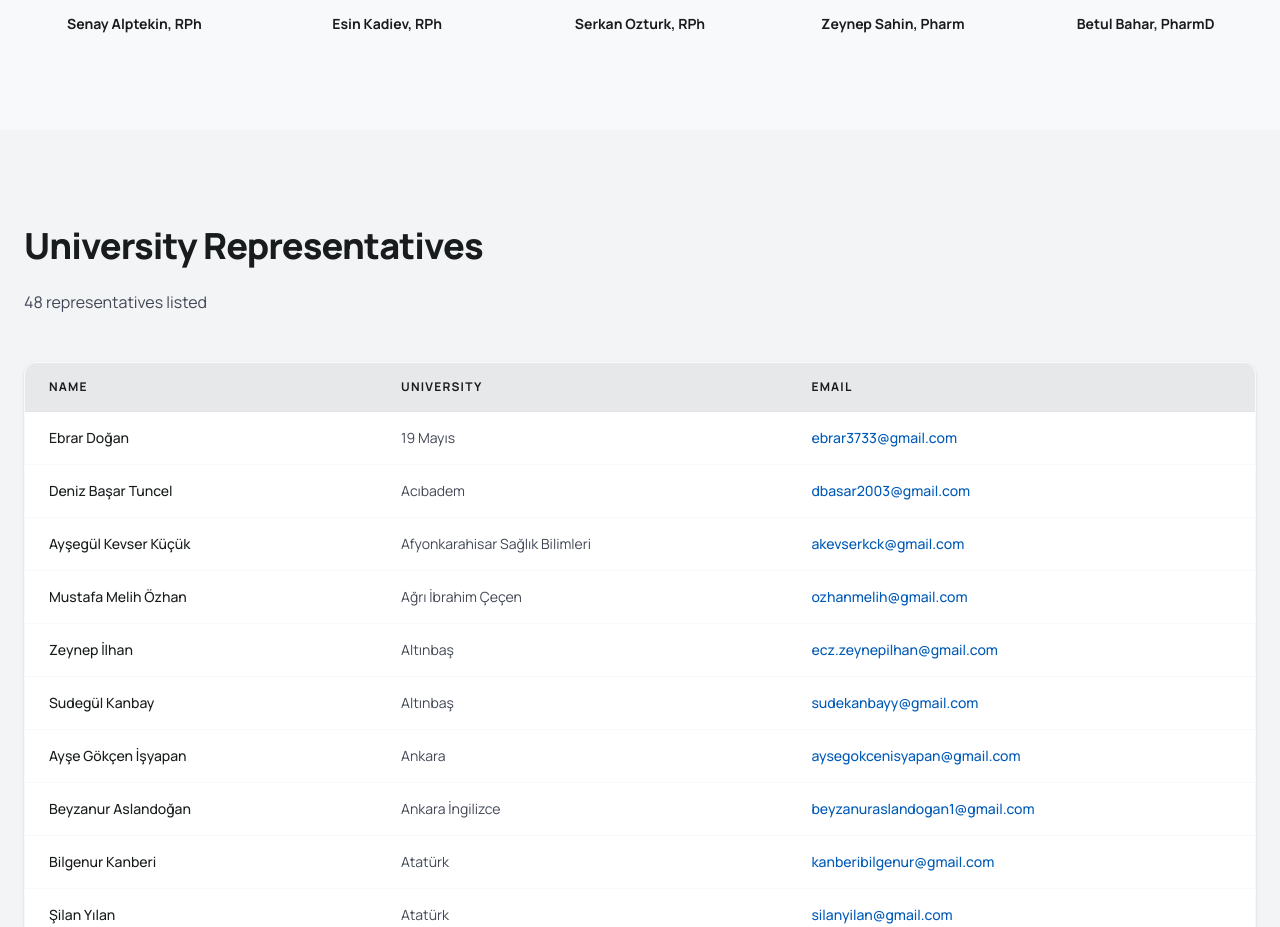
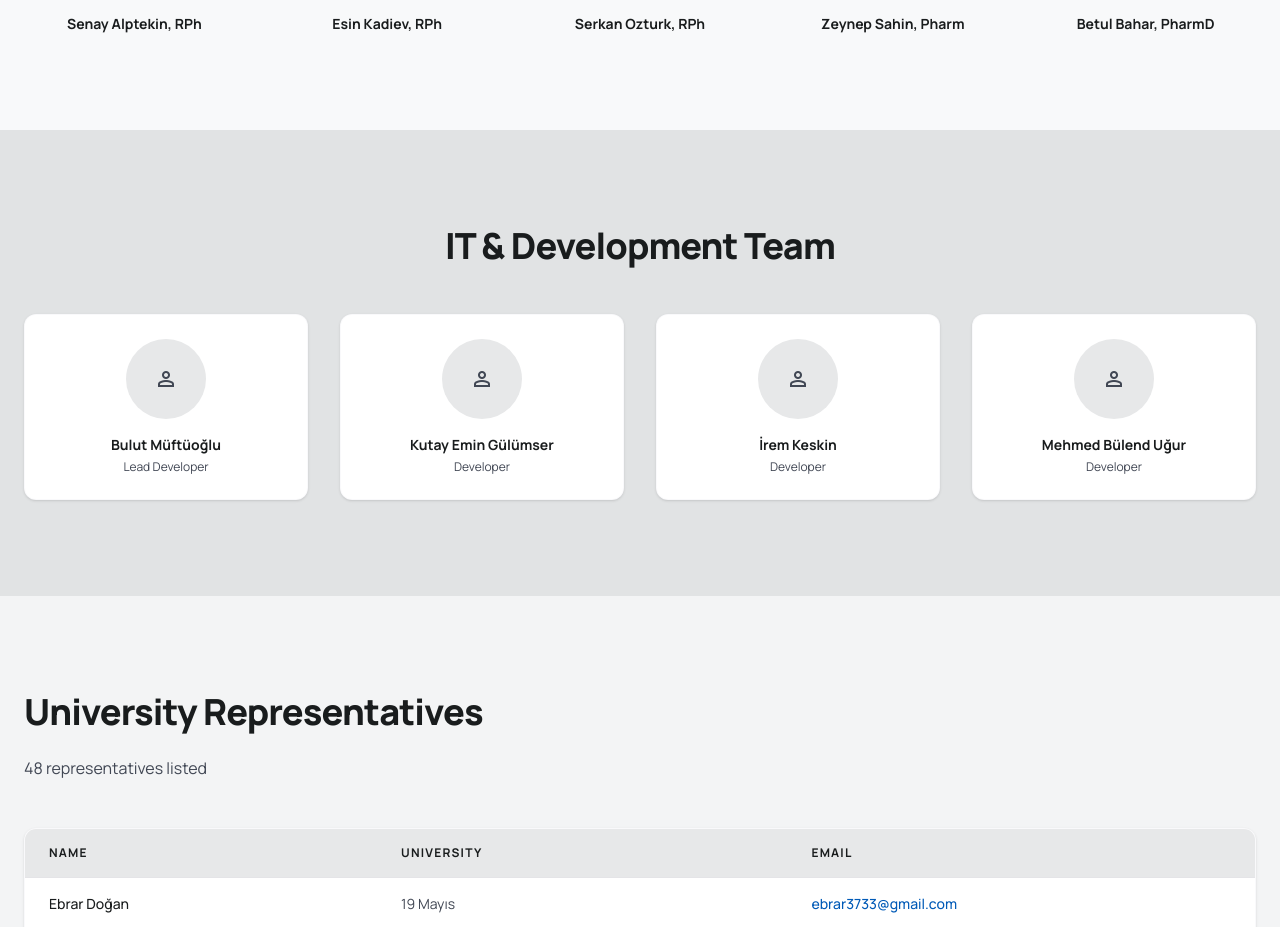
Before and after one commit to bulutmuf/taeb, a React (Vite) app: page /members in a window 1280 px wide. Shown: the part 1860-2787 px from the top of the page. Built offline with nearby package versions, Linux system fonts and the light colour scheme.

Commit message:
feat(members): integrate it and development team listing

```diff
--- a/src/pages/Members.tsx
+++ b/src/pages/Members.tsx
@@ -1,5 +1,5 @@
 import { useTranslation } from "react-i18next";
-import { boardOfDirectors, advisoryBoard, representatives } from "../data/members";
+import { boardOfDirectors, advisoryBoard, developmentTeam, representatives } from "../data/members";
 import MemberCard from "../components/MemberCard";
 import SectionHeading from "../components/SectionHeading";
 
@@ -51,6 +51,23 @@ export default function Members() {
         </div>
       </section>
 
+      <section className="py-24 bg-surface-container-highest">
+        <div className="max-w-7xl mx-auto px-6">
+          <SectionHeading title={t("members.devTitle") || "IT & Development Team"} className="mb-12 text-center items-center" alignment="center" />
+          <div className="grid grid-cols-2 md:grid-cols-4 gap-8">
+            {developmentTeam.map((member, i) => (
+              <MemberCard
+                key={i}
+                name={member.name}
+                role={lang === "tr" ? member.roleTr : member.roleEn}
+                image={member.image}
+                variant="board"
+              />
+            ))}
+          </div>
+        </div>
+      </section>
+
       <section className="py-24 bg-surface-container-low">
         <div className="max-w-7xl mx-auto px-6">
           <SectionHeading title={t("members.representativesTitle")} className="mb-4" />
```
